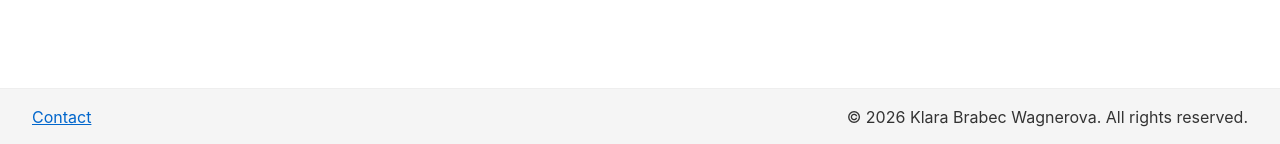
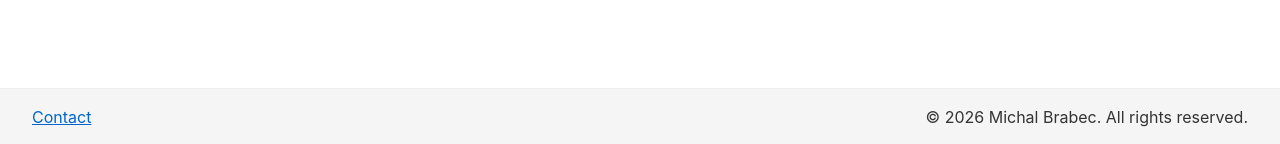
Before and after one commit to 1-bit-Barbecue/klaras-website, a Jekyll site: the page built from en/contact.md, in a window 1280 px wide. Shown: the part 753-897 px from the top of the page. Built offline with Jekyll 4.4.1, drawn with Linux system fonts in a browser that asks for light colours.

Commit message:
README update

```diff
--- a/_data/footer.yaml
+++ b/_data/footer.yaml
@@ -1,4 +1,4 @@
 en:
-  copyright: "© 2026 Klara Brabec Wagnerova. All rights reserved."
+  copyright: "© 2026 Michal Brabec. All rights reserved."
 cz:
-  copyright: "© 2026 Klara Brabec Wagnerova. Všechna práva vyhrazena."
+  copyright: "© 2026 Michal Brabec. Všechna práva vyhrazena."
--- a/index.html
+++ b/index.html
@@ -2,9 +2,9 @@
 layout: none
 ---
 <!doctype html>
+<!-- empty page that redirect to the About page automatically -->
 <html>
     <head>
-        <!-- Redirect to the About page -->
         <meta http-equiv="refresh" content="0; url={{ site.baseurl }}/en/about.html" />
     </head>
     <body>
--- a/package.json
+++ b/package.json
@@ -2,7 +2,7 @@
   "name": "klaras-web-page",
   "version": "1.0.0",
   "description": "Website of Klara Brabec Wagnerova",
-  "homepage": "https://github.com/1-bit-Barbecue/klaras-web-page#readme",
+  "homepage": "https://1-bit-barbecue.github.io/klaras-website/",
   "bugs": {
     "url": "https://github.com/1-bit-Barbecue/klaras-web-page/issues"
   },
```
Also changed, not shown: README.md.
